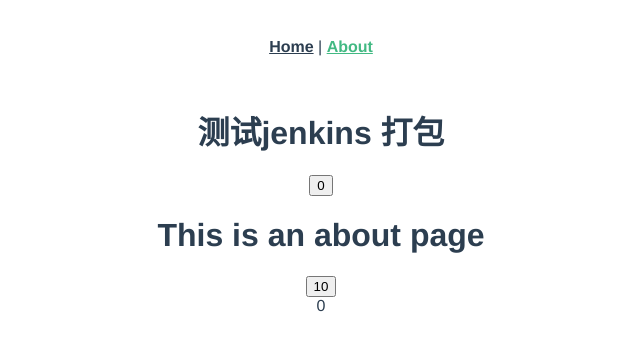
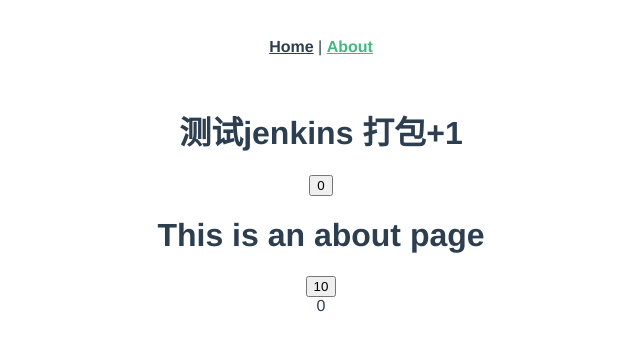
Before and after one commit to huangnuoen/hello-vue3, a Vue app: page /#/about in a window 1280 px wide. Shown: the top 350 px of the page, without its empty margins (319-959 px from the left). Built offline with nearby package versions, Linux system fonts and the light colour scheme.

Commit message:
测试是否可以打包1

```diff
--- a/src/main.js
+++ b/src/main.js
@@ -7,7 +7,7 @@
 
 app.component('blogTitle', {
   data: () => ({
-    blogTitle: '测试jenkins 打包'
+    blogTitle: '测试jenkins 打包+1'
   }),
   render() {
     return h(
```
